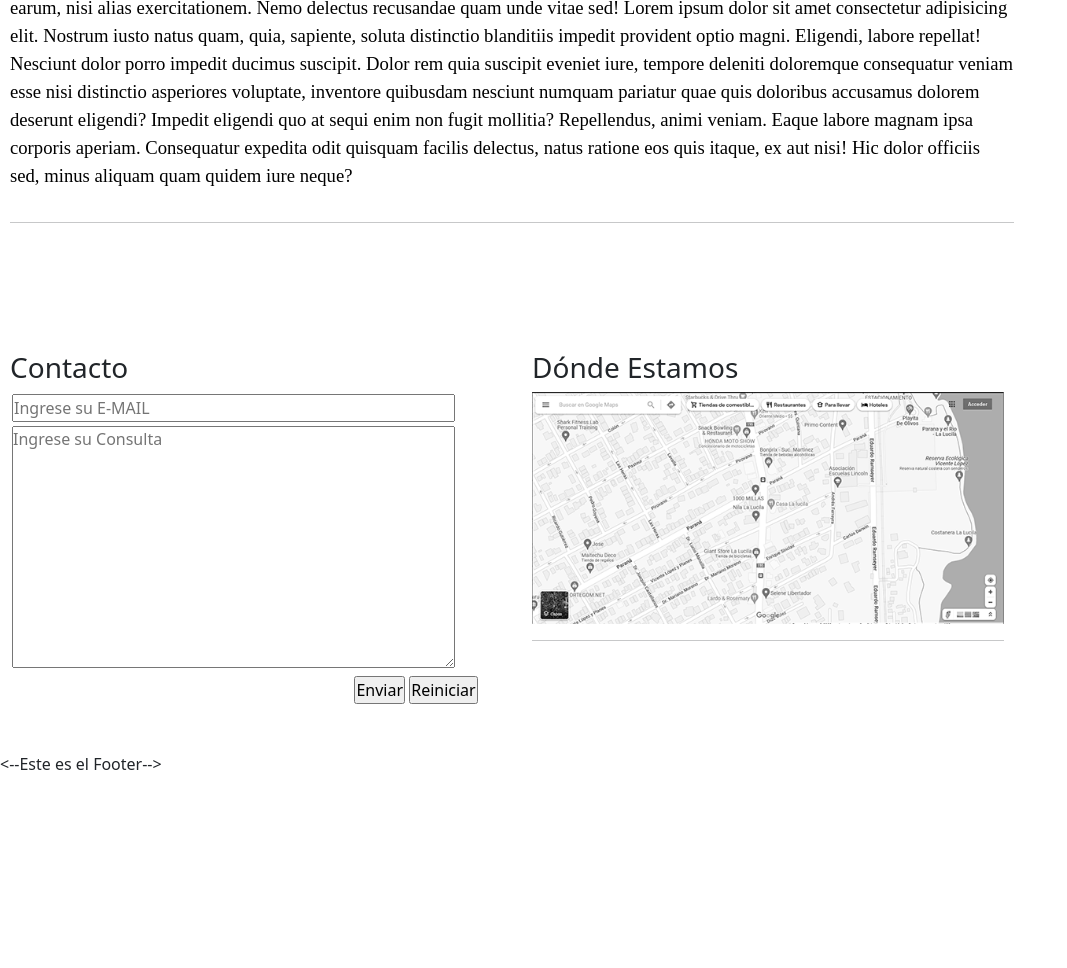
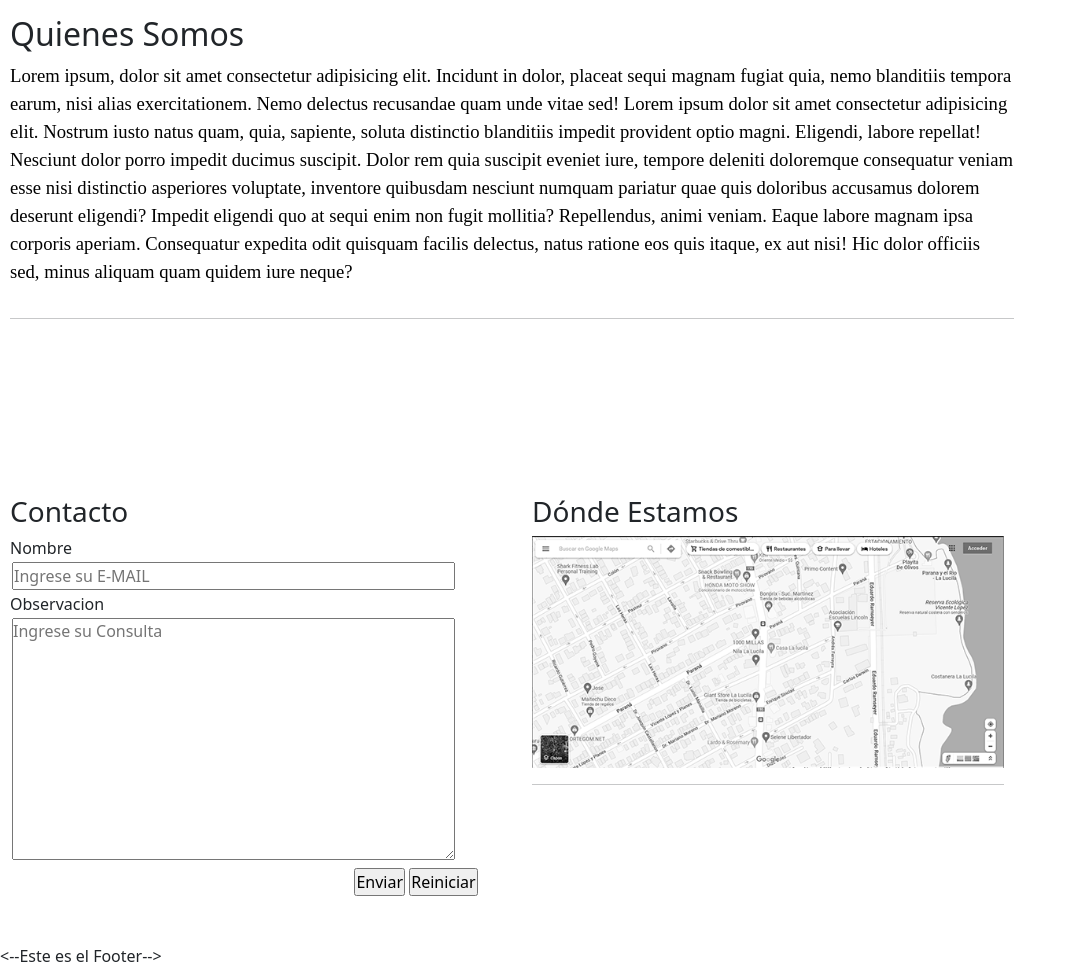
Before and after one commit to FEGysin/frontEnd-FEGysin, a plain HTML site: page index.html in a window 1280 px wide. Shown: the part 1094-2062 px from the top of the page, without its empty margins (0-1067 px from the left). Before the commit the page ends 1870 px from the top, so only its background shows below. Drawn offline with nearby package versions, Linux system fonts and the light colour scheme.

Commit message:
Prueba de Branch

```diff
--- a/index.html
+++ b/index.html
@@ -118,15 +118,19 @@
             </div>
 
             <div>
+              <label for="frmContEmail">Nombre</label>
               <input
+              id="frmContEmail"
                 class="frmContactoMail"
                 type="email"
                 name=""
                 placeholder="Ingrese su E-MAIL"
               />
             </div>
+            <label for="frmContObserv">Observacion</label>
             <div>
               <textarea
+              id="frmContObserv"
                 class="frmContactoTextbox"
                 placeholder="Ingrese su Consulta"
                 name=""
```
